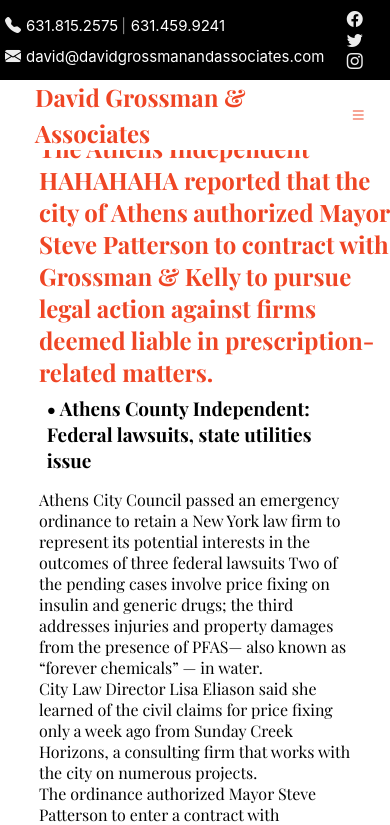
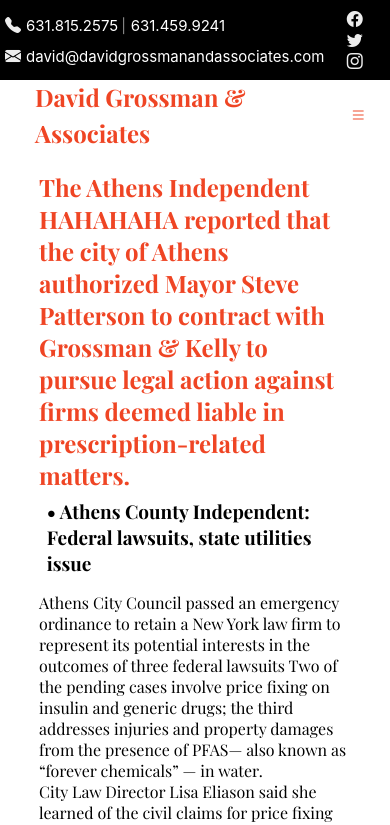
Before and after one commit to rogiegabotero-cyber/David-Grossman-Associates, a React (Vite) app: page /extended_news in a window 390 px wide. Shown: the top 825 px of the page. Built offline with nearby package versions, Linux system fonts and the light colour scheme; a web font is replaced by a local one.

Commit message:
dassadfadf

```diff
--- a/src/news/extended_news.css
+++ b/src/news/extended_news.css
@@ -35,3 +35,14 @@
 .footer33 button {
     background-color: black;
 }
+
+@media (max-width: 768px){
+
+    .maindiv_athens{
+        padding-top: 10%;
+    }
+
+    .orange_h2{
+        max-width: 80%;
+    }
+}
```
